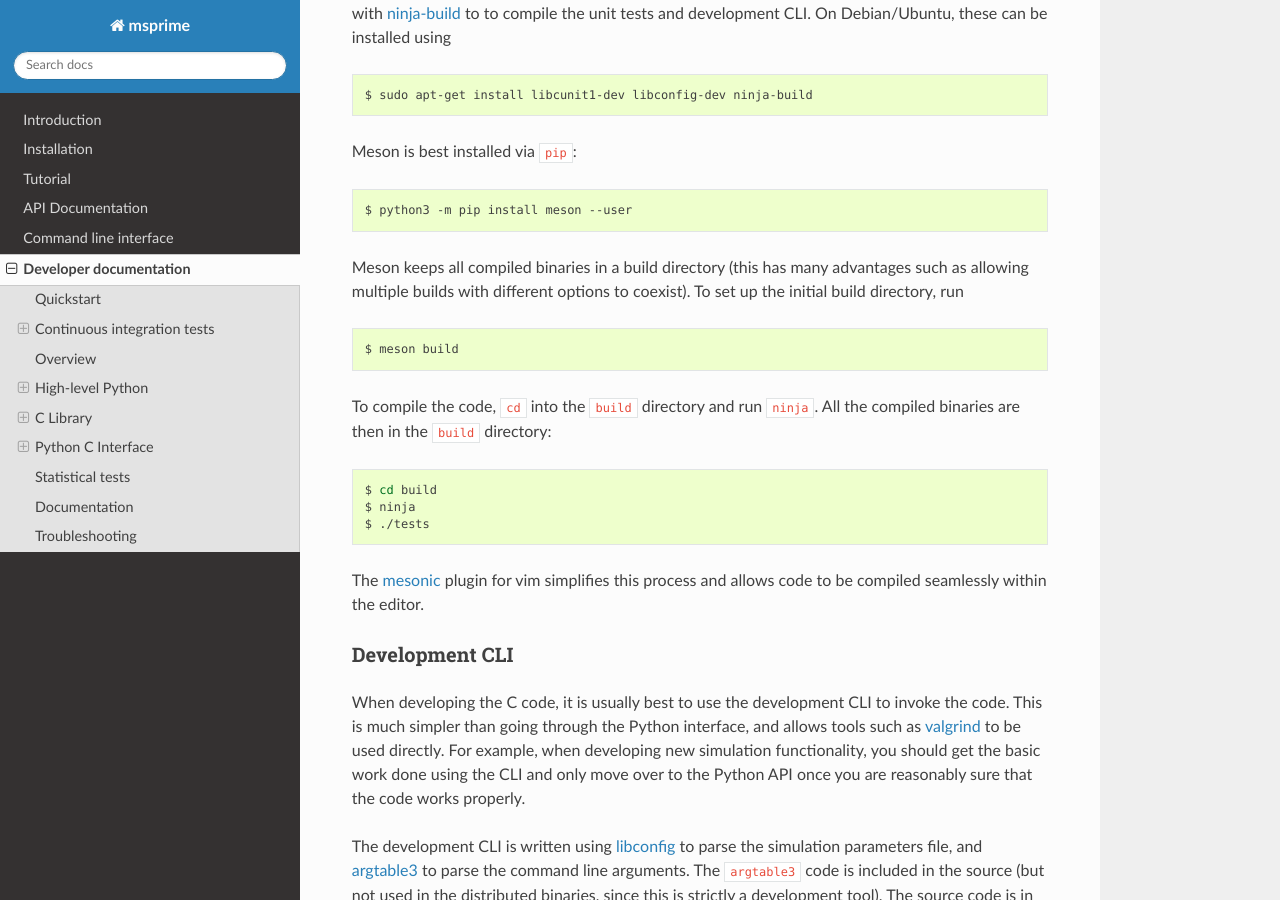
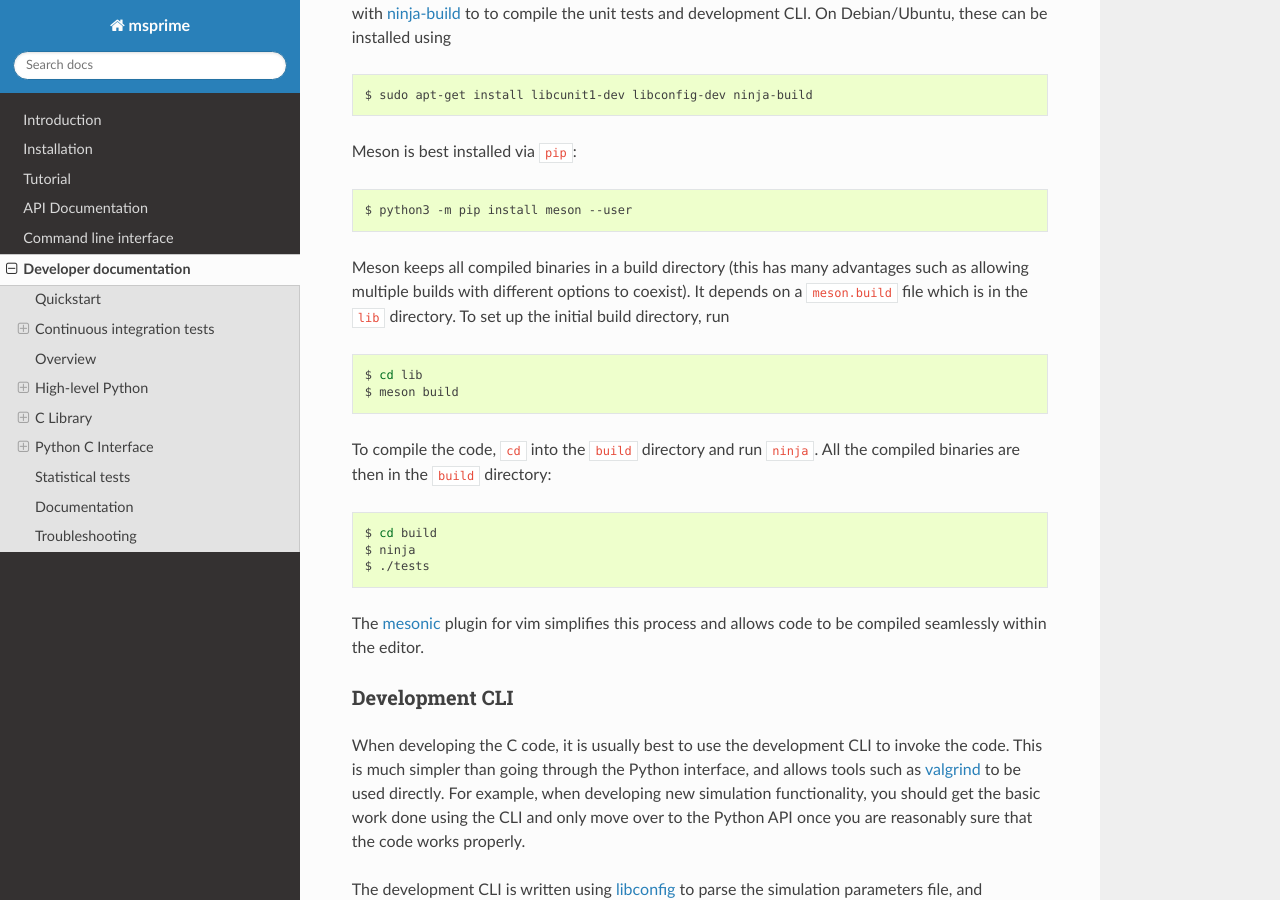
Before and after one commit to tskit-dev/msprime, a Sphinx documentation site: the page built from docs/development.rst, in a window 1280 px wide and 900 px high, scrolled down 3508 px. Built offline with Sphinx 7.4.7 and the Read the Docs theme 2.0.0, drawn with Linux system fonts in a browser that asks for light colours; the version number could not be read and is left out.

Commit message:
quick patch to the development docs

```diff
--- a/docs/development.rst
+++ b/docs/development.rst
@@ -209,11 +209,13 @@ Meson is best installed via ``pip``:
     $ python3 -m pip install meson --user
 
 Meson keeps all compiled binaries in a build directory (this has many advantages
-such as allowing multiple builds with different options to coexist). To set up
-the initial build directory, run
+such as allowing multiple builds with different options to coexist). It depends on
+a ``meson.build`` file which is in the ``lib`` directory. To set up the initial build
+directory, run
 
 .. code-block:: bash
 
+    $ cd lib
     $ meson build
 
 To compile the code, ``cd`` into the ``build`` directory and run ``ninja``. All the
```
